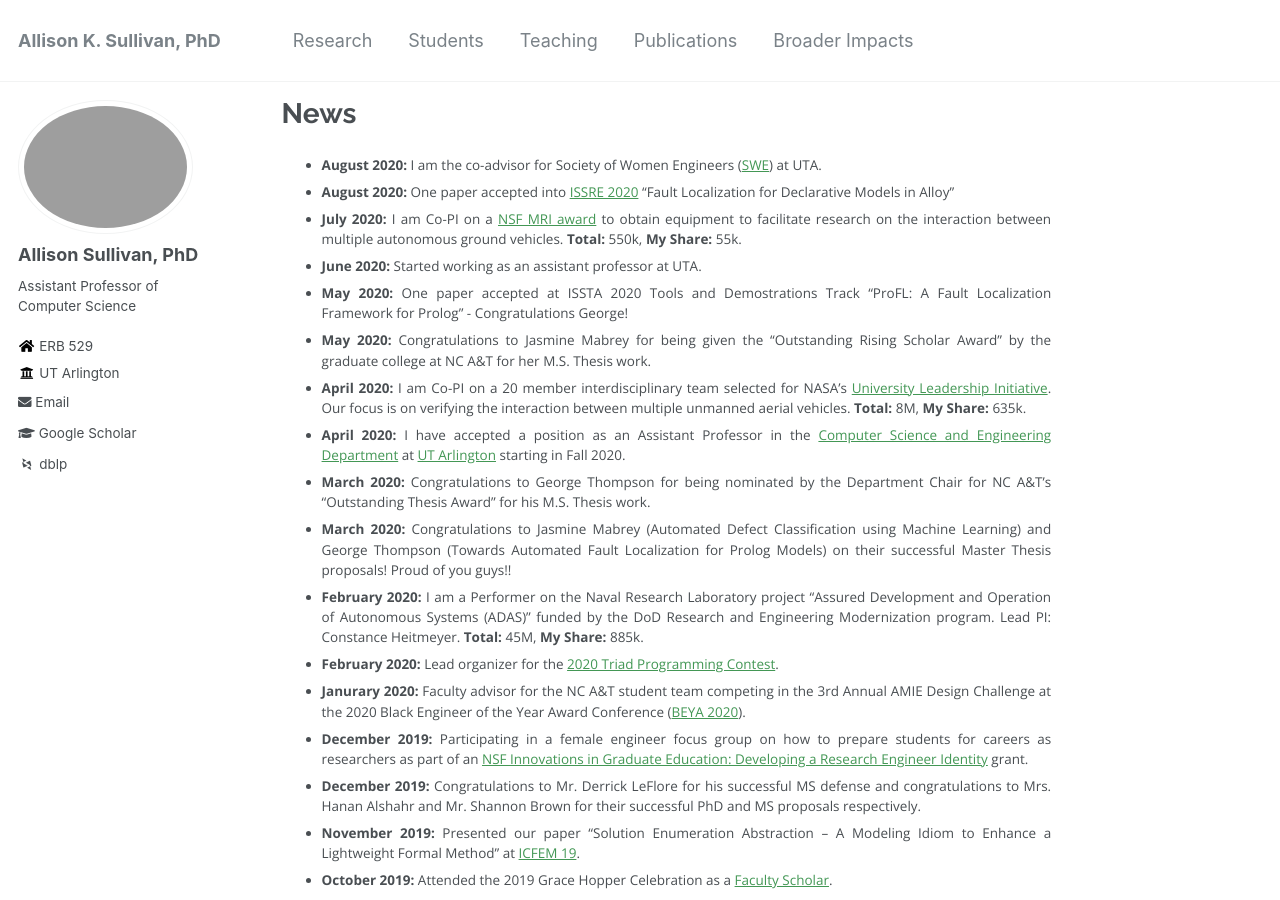
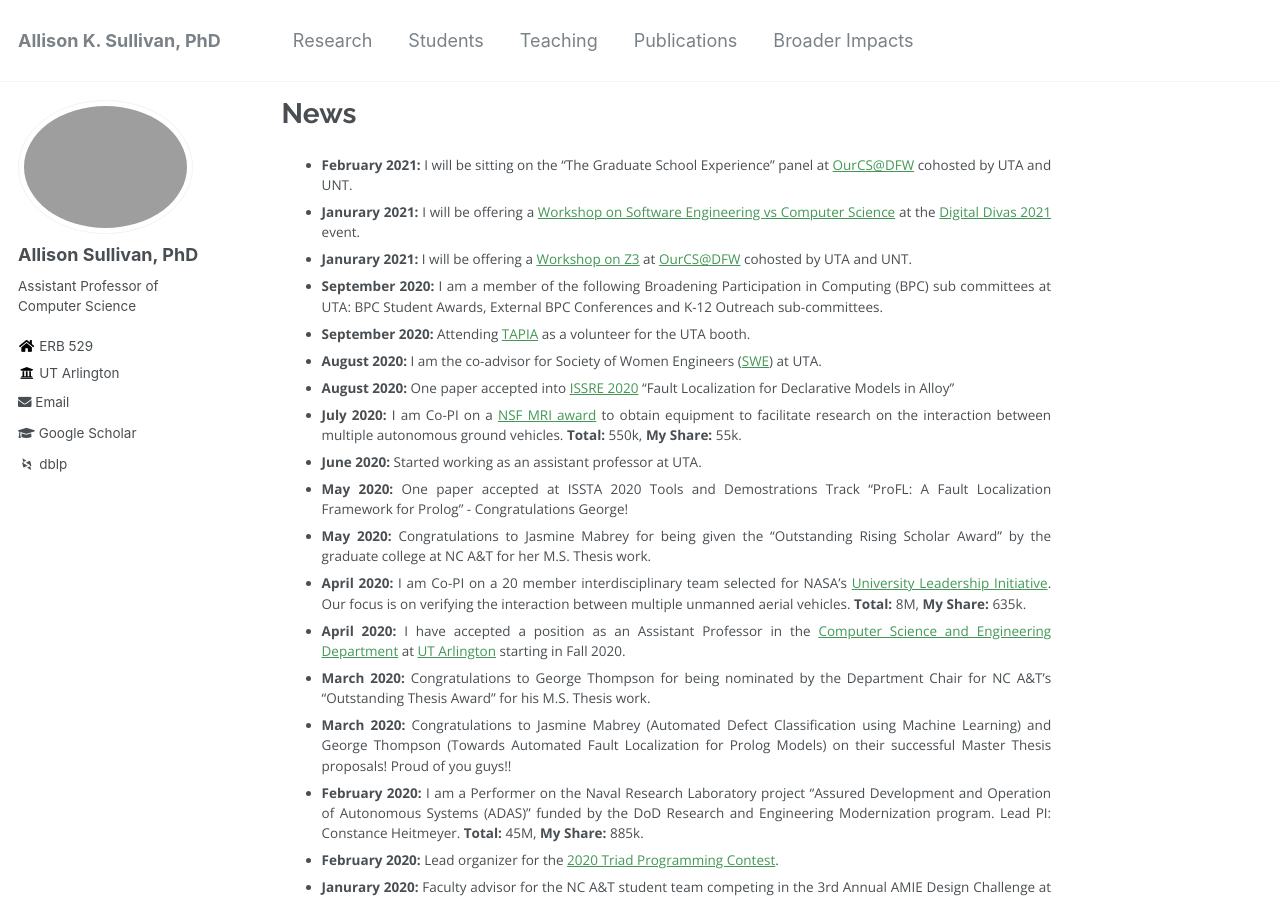
Before and after one commit to Allisonius/allisonius.github.io, a Jekyll site: the page built from _pages/news.md, in a window 1280 px wide and 900 px high. Built offline with Jekyll 4.4.1, drawn with Linux system fonts in a browser that asks for light colours; some web fonts are replaced.

Commit message:
Update news.md

```diff
--- a/_pages/news.md
+++ b/_pages/news.md
@@ -3,6 +3,11 @@ title: "News"
 permalink: /news/
 author_profile: true
 ---
+* **February 2021:** I will be sitting on the "The Graduate School Experience" panel at [OurCS@DFW](https://uta.engineering/ourcs/) cohosted by UTA and UNT.
+* **Janurary 2021:** I will be offering a [Workshop on Software Engineering vs Computer Science](https://digital-divas.weebly.com/speakers--workshops.html) at the [Digital Divas 2021](https://digital-divas.weebly.com/) event.
+* **Janurary 2021:** I will be offering a [Workshop on Z3](https://uta.engineering/ourcs/workshops.php) at [OurCS@DFW](https://uta.engineering/ourcs/) cohosted by UTA and UNT.
+* **September 2020:** I am a member of the following Broadening Participation in Computing (BPC) sub committees at UTA: BPC Student Awards, External BPC Conferences and K-12 Outreach sub-committees.
+* **September 2020:** Attending [TAPIA](https://tapiaconference.cmd-it.org/) as a volunteer for the UTA booth.
 * **August 2020:** I am the co-advisor for Society of Women Engineers ([SWE](https://mavorgs.campuslabs.com/engage/organization/societyofwomenengineers)) at UTA.
 * **August 2020:** One paper accepted into [ISSRE 2020](http://2020.issre.net/) "Fault Localization for Declarative Models in Alloy"
 * **July 2020:** I am Co-PI on a [NSF MRI award](https://www.nsf.gov/awardsearch/showAward?AWD_ID=2018879&HistoricalAwards=false) to obtain equipment to facilitate research on the interaction between multiple autonomous ground vehicles. **Total:** 550k, **My Share:** 55k.
```
